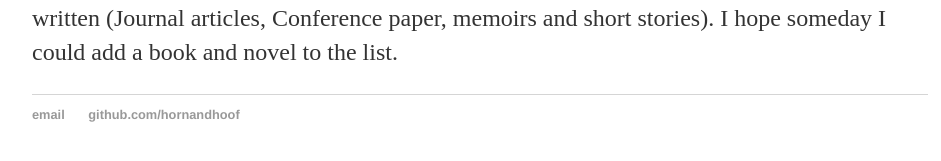
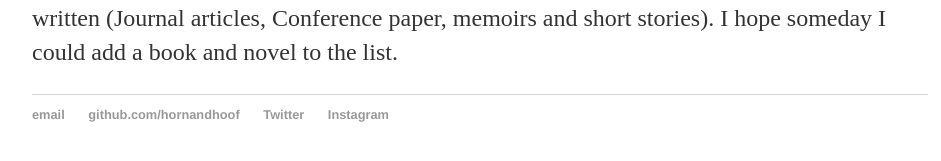
Before and after one commit to hornandhoof/hornandhoof.github.io, a Jekyll site: the page built from index.html, in a window 1280 px wide. Shown: the part 502-663 px from the top of the page, without its empty margins (160-1101 px from the left). Built offline with Jekyll 4.4.1, drawn with Linux system fonts in a browser that asks for light colours.

Commit message:
Update default.html

```diff
--- a/_layouts/default.html
+++ b/_layouts/default.html
@@ -25,6 +25,8 @@
 	    		<ul>
 	        		<li><a href="mailto:abhishe.k@outlook.com">email</a></li>
 	        		<li><a href="https://github.com/hornandhoof">github.com/hornandhoof</a></li>
+				<li><a href="https://twitter.com/TheHornAndHoof">Twitter</a></li>
+				<li><a href="https://twitter.com/TheHornAndHoof">Instagram</a></li>
 				</ul>
 			</footer>
 		</body>
```
